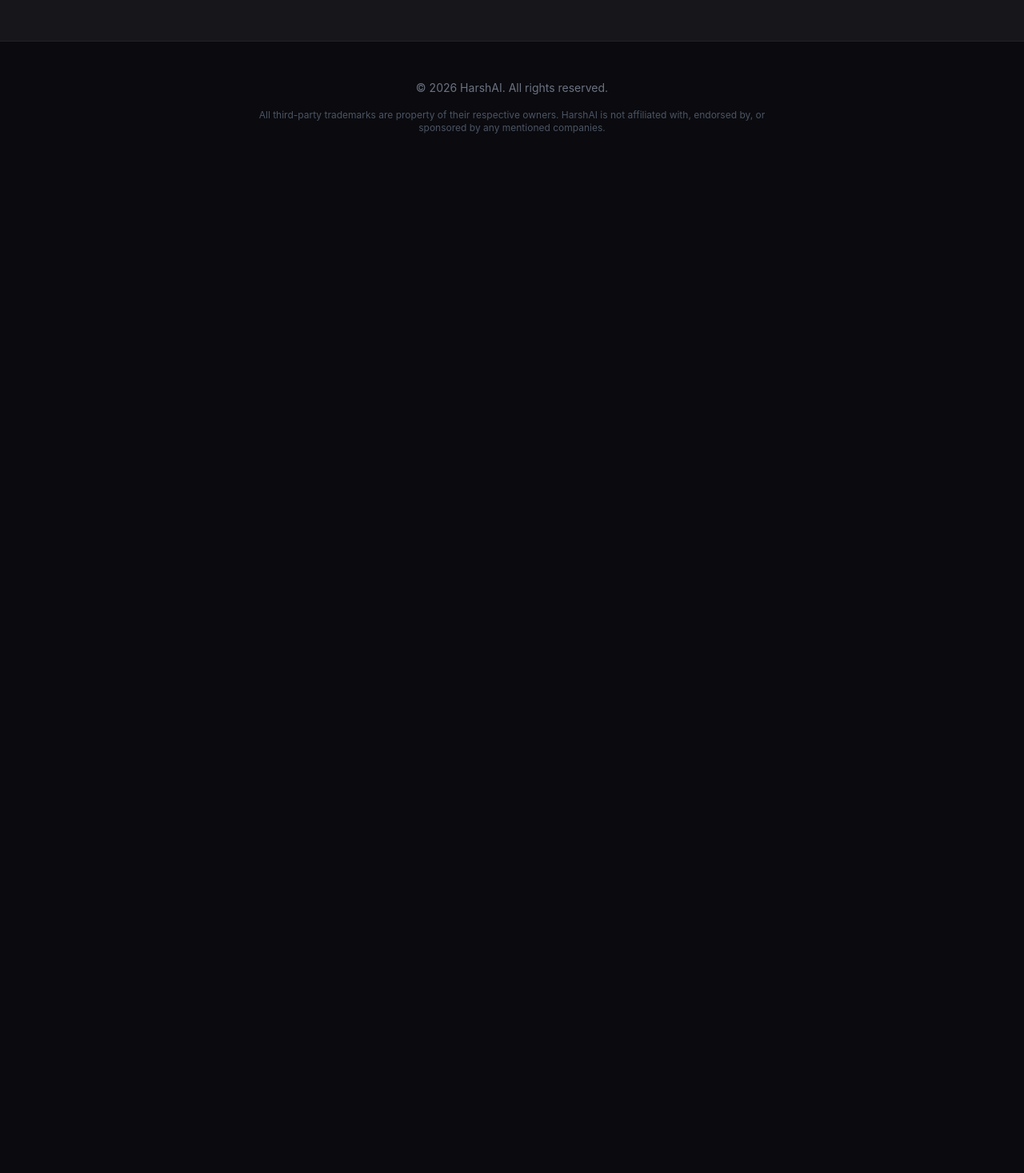
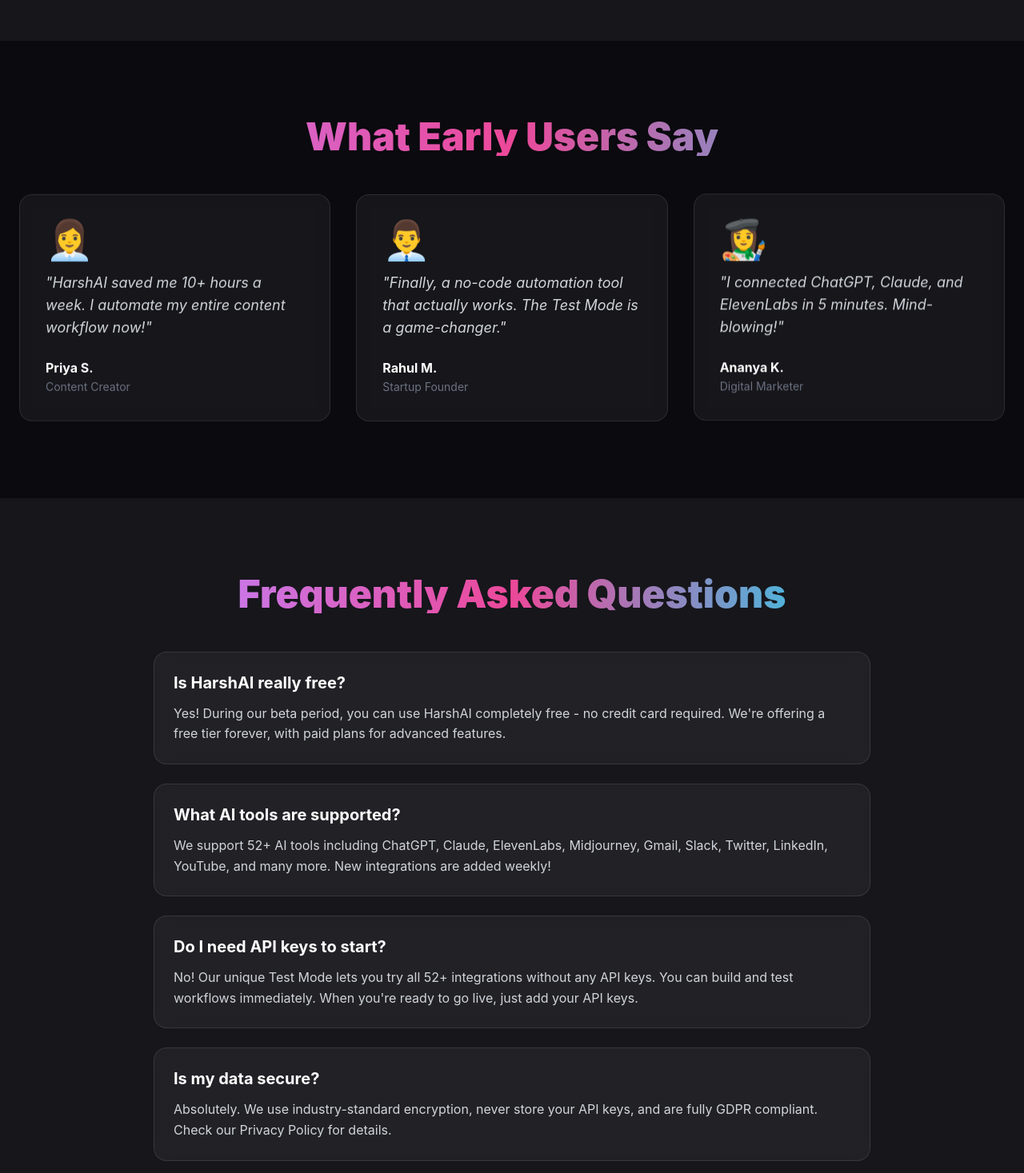
Before and after one commit to harshaldevloper/harshai, a Next.js app: page / in a window 1280 px wide. Shown: the part 1330-2797 px from the top of the page at 80% size. Before the commit the page ends 1546 px from the top, so only its background shows below. Built offline with nearby package versions, Linux system fonts and the light colour scheme.

Commit message:
✨ Add testimonials, FAQ, improved footer + fix dashboard error

```diff
--- a/app/dashboard/page.tsx
+++ b/app/dashboard/page.tsx
@@ -7,6 +7,9 @@ export default async function DashboardPage() {
   if (!user) {
     redirect('/sign-in');
   }
+
+  const email = user.emailAddresses?.[0]?.emailAddress || 'User';
+  const firstName = user.firstName || email.split('@')[0];
 
   return (
     <div className="min-h-screen bg-gradient-to-br from-purple-900 via-indigo-900 to-blue-900">
@@ -20,7 +23,7 @@ export default async function DashboardPage() {
 
           <div className="flex items-center gap-4">
             <span className="text-indigo-200 text-sm">
-              {user.emailAddresses[0]?.emailAddress}
+              {email}
             </span>
             <UserButton
               afterSignOutUrl="/"
@@ -40,7 +43,7 @@ export default async function DashboardPage() {
       <main className="container mx-auto px-4 py-12">
         <div className="bg-white/10 backdrop-blur-lg rounded-2xl p-8 border border-white/20">
           <h1 className="text-3xl font-bold text-white mb-4">
-            Welcome to HarshAI, {user.firstName || user.emailAddresses[0]?.emailAddress}! 🎉
+            Welcome to HarshAI, {firstName}! 🎉
           </h1>
 
           <p className="text-indigo-200 mb-8">
--- a/app/page.tsx
+++ b/app/page.tsx
@@ -132,9 +132,9 @@ export default function Home() {
           {/* Stats */}
           <div className="grid grid-cols-1 md:grid-cols-3 gap-8 md:gap-16 mt-20 pt-10 border-t border-white/10">
             {[
-              { value: '50+', label: 'AI Integrations' },
-              { value: '5', label: 'Working Integrations' },
-              { value: 'Beta', label: 'Launch Status' },
+              { value: '52+', label: 'AI Integrations' },
+              { value: '100%', label: 'Test Mode Available' },
+              { value: 'Free', label: 'During Beta - No CC Required' },
             ].map((stat) => (
               <div key={stat.label} className="text-center">
                 <div className="text-4xl md:text-6xl font-black bg-gradient-to-r from-purple-400 to-cyan-400 bg-clip-text text-transparent">
@@ -182,15 +182,153 @@ export default function Home() {
         </div>
       </section>
 
+      {/* Testimonials Section */}
+      <section className="relative z-10 py-24 px-6">
+        <div className="max-w-7xl mx-auto">
+          <h2 className="text-4xl md:text-5xl font-black mb-12 text-center bg-gradient-to-r from-purple-400 via-pink-500 to-cyan-400 bg-clip-text text-transparent">
+            What Early Users Say
+          </h2>
+          <div className="grid md:grid-cols-3 gap-8">
+            {[
+              {
+                quote: "HarshAI saved me 10+ hours a week. I automate my entire content workflow now!",
+                author: "Priya S.",
+                role: "Content Creator",
+                avatar: "👩‍💼"
+              },
+              {
+                quote: "Finally, a no-code automation tool that actually works. The Test Mode is a game-changer.",
+                author: "Rahul M.",
+                role: "Startup Founder",
+                avatar: "👨‍💼"
+              },
+              {
+                quote: "I connected ChatGPT, Claude, and ElevenLabs in 5 minutes. Mind-blowing!",
+                author: "Ananya K.",
+                role: "Digital Marketer",
+                avatar: "👩‍🎨"
+              }
+            ].map((testimonial, idx) => (
+              <div
+                key={idx}
+                className="glass glass-hover rounded-2xl p-8 border border-white/10 animate-float"
+                style={{ animationDelay: `${idx * 0.3}s` }}
+              >
+                <div className="text-5xl mb-4">{testimonial.avatar}</div>
+                <p className="text-gray-300 text-lg mb-6 italic">"{testimonial.quote}"</p>
+                <div>
+                  <div className="text-white font-bold">{testimonial.author}</div>
+                  <div className="text-gray-500 text-sm">{testimonial.role}</div>
+                </div>
+              </div>
+            ))}
+          </div>
+        </div>
+      </section>
+
+      {/* FAQ Section */}
+      <section className="relative z-10 py-24 px-6 bg-white/5">
+        <div className="max-w-4xl mx-auto">
+          <h2 className="text-4xl md:text-5xl font-black mb-12 text-center bg-gradient-to-r from-purple-400 via-pink-500 to-cyan-400 bg-clip-text text-transparent">
+            Frequently Asked Questions
+          </h2>
+          <div className="space-y-6">
+            {[
+              {
+                q: "Is HarshAI really free?",
+                a: "Yes! During our beta period, you can use HarshAI completely free - no credit card required. We're offering a free tier forever, with paid plans for advanced features."
+              },
+              {
+                q: "What AI tools are supported?",
+                a: "We support 52+ AI tools including ChatGPT, Claude, ElevenLabs, Midjourney, Gmail, Slack, Twitter, LinkedIn, YouTube, and many more. New integrations are added weekly!"
+              },
+              {
+                q: "Do I need API keys to start?",
+                a: "No! Our unique Test Mode lets you try all 52+ integrations without any API keys. You can build and test workflows immediately. When you're ready to go live, just add your API keys."
+              },
+              {
+                q: "Is my data secure?",
+                a: "Absolutely. We use industry-standard encryption, never store your API keys, and are fully GDPR compliant. Check our Privacy Policy for details."
+              },
+              {
+                q: "Can I cancel anytime?",
+                a: "Yes! You can cancel your subscription anytime from your dashboard. We also offer a 30-day money-back guarantee on all paid plans."
+              }
+            ].map((faq, idx) => (
+              <div
+                key={idx}
+                className="glass rounded-2xl p-6 border border-white/10"
+              >
+                <h3 className="text-xl font-bold text-white mb-3">{faq.q}</h3>
+                <p className="text-gray-300">{faq.a}</p>
+              </div>
+            ))}
+          </div>
+        </div>
+      </section>
+
       {/* Footer */}
-      <footer className="relative z-10 py-12 px-6 border-t border-white/10 text-center">
+      <footer className="relative z-10 py-12 px-6 border-t border-white/10">
+        <div className="max-w-7xl mx-auto">
+          <div className="grid md:grid-cols-4 gap-8 mb-8">
+            {/* Brand */}
+            <div>
+              <div className="flex items-center gap-2 mb-4">
+                <img src="/harshai-logo.png" alt="HarshAI" className="w-10 h-10" />
+                <span className="text-2xl font-black bg-gradient-to-r from-purple-400 via-pink-500 to-cyan-400 bg-clip-text text-transparent">
+                  HarshAI
+                </span>
+              </div>
+              <p className="text-gray-400 text-sm">
+                Your AI Command Center. Connect 52+ AI tools into automated workflows.
+              </p>
+            </div>
+
+            {/* Quick Links */}
+            <div>
+              <h4 className="text-white font-bold mb-4">Product</h4>
+              <ul className="space-y-2 text-gray-400 text-sm">
+                <li><Link href="/builder" className="hover:text-white transition-colors">Builder</Link></li>
+                <li><Link href="/templates" className="hover:text-white transition-colors">Templates</Link></li>
+                <li><Link href="/pricing" className="hover:text-white transition-colors">Pricing</Link></li>
+                <li><Link href="/product" className="hover:text-white transition-colors">Features</Link></li>
+              </ul>
+            </div>
+
+            {/* Legal */}
+            <div>
+              <h4 className="text-white font-bold mb-4">Legal</h4>
+              <ul className="space-y-2 text-gray-400 text-sm">
+                <li><Link href="/terms" className="hover:text-white transition-colors">Terms & Conditions</Link></li>
+                <li><Link href="/privacy" className="hover:text-white transition-colors">Privacy Policy</Link></li>
+                <li><Link href="/refund-policy" className="hover:text-white transition-colors">Refund Policy</Link></li>
+              </ul>
+            </div>
+
+            {/* Contact */}
+            <div>
+              <h4 className="text-white font-bold mb-4">Contact</h4>
+              <ul className="space-y-2 text-gray-400 text-sm">
+                <li>support@harshai.com</li>
+                <li><Link href="/contact" className="hover:text-white transition-colors">Contact Form</Link></li>
+                <li className="flex gap-4 mt-4">
+                  <a href="https://twitter.com/harshaldevloper" target="_blank" className="text-gray-400 hover:text-white transition-colors">🐦 Twitter</a>
+                  <a href="https://linkedin.com/in/harshal-lahare" target="_blank" className="text-gray-400 hover:text-white transition-colors">💼 LinkedIn</a>
+                </li>
+              </ul>
+            </div>
+          </div>
+
+          <div className="border-t border-white/10 pt-8 text-center">
             <p className="text-gray-500 text-sm">
-          © 2026 HarshAI. All rights reserved.
+              © 2026 HarshAI. Built with ❤️ by Harshal Lahare. All rights reserved.
             </p>
             <p className="text-gray-600 text-xs mt-4 max-w-2xl mx-auto">
               All third-party trademarks are property of their respective owners.
               HarshAI is not affiliated with, endorsed by, or sponsored by any mentioned companies.
             </p>
+          </div>
+        </div>
       </footer>
     </div>
   );
```
Lines whose indentation alone changed are shown as unchanged.
